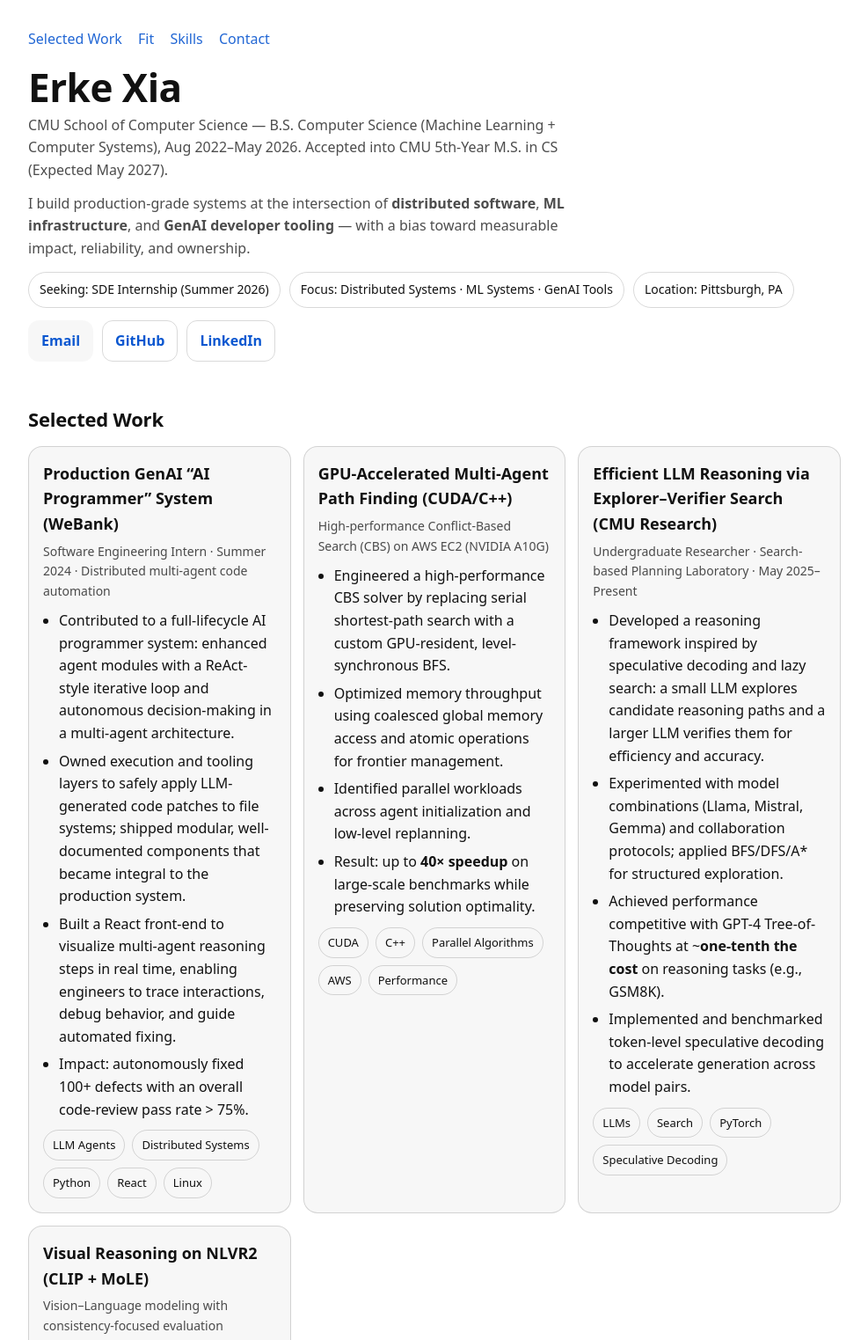
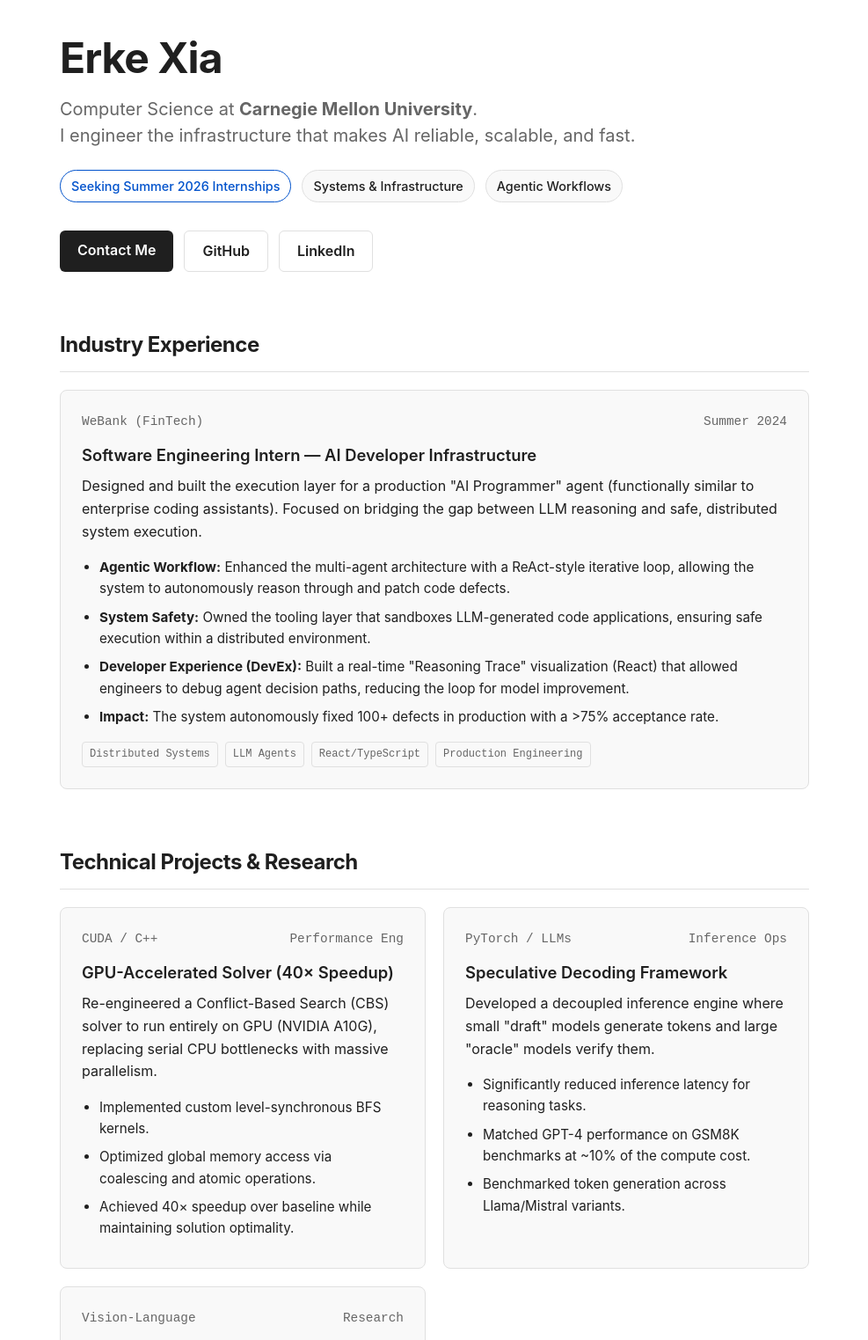
Before and after one commit to ErkeXia/ErkeXia.github.io, a plain HTML site: page index.html in a window 1280 px wide. Shown: the part 20-1543 px from the top of the page at 88% size, without its empty margins (146-1133 px from the left). Drawn offline with Linux system fonts and the light colour scheme.

Commit message:
Revise HTML structure and styles for clarity
Updated title and meta description for better clarity and focus. Adjusted color scheme variables and layout styles for improved aesthetics and usability.

```diff
--- a/index.html
+++ b/index.html
@@ -4,437 +4,368 @@
   <meta charset="utf-8" />
   <meta name="viewport" content="width=device-width,initial-scale=1" />
 
-  <title>Erke Xia | Software Engineer (ML Systems + Distributed Systems)</title>
-  <meta name="description" content="Erke Xia — CMU CS. Built production GenAI developer tooling, GPU-accelerated solvers, and efficient LLM reasoning frameworks. Seeking SDE Internship (Summer 2026)." />
+  <title>Erke Xia | ML Systems & Distributed Computing</title>
+  <meta name="description" content="Erke Xia — CMU CS. Building high-performance inference engines, agentic workflows, and distributed systems." />
 
-  <!-- Open Graph -->
-  <meta property="og:title" content="Erke Xia | Software Engineer (ML Systems + Distributed Systems)" />
-  <meta property="og:description" content="Built production GenAI developer tooling, GPU-accelerated solvers, and efficient LLM reasoning frameworks. Seeking SDE Internship (Summer 2026)." />
+  <meta property="og:title" content="Erke Xia | ML Systems & Distributed Computing" />
+  <meta property="og:description" content="Building high-performance inference engines, agentic workflows, and distributed systems." />
   <meta property="og:type" content="website" />
 
   <style>
     :root{
       color-scheme: light dark;
-      --fg: #111;
-      --muted: rgba(0,0,0,.7);
-      --border: rgba(0,0,0,.15);
-      --card: rgba(0,0,0,.03);
-      --link: #0b57d0;
-      --max: 960px;
-      --r: 16px;
+      --fg: #1f1f1f;
+      --muted: #666;
+      --border: #e0e0e0;
+      --card: #f9f9f9;
+      --link: #0052cc;
+      --accent: #0052cc;
+      --max: 900px;
+      --r: 8px;
     }
     @media (prefers-color-scheme: dark){
       :root{
         --fg: #eee;
-        --muted: rgba(255,255,255,.75);
-        --border: rgba(255,255,255,.18);
-        --card: rgba(255,255,255,.05);
+        --muted: #a0a0a0;
+        --border: #333;
+        --card: #161616;
         --link: #7ab4ff;
+        --accent: #7ab4ff;
       }
     }
     *{ box-sizing: border-box; }
     body{
       margin:0;
-      font:16px/1.6 system-ui,-apple-system,Segoe UI,Roboto,Helvetica,Arial,sans-serif;
+      font:16px/1.6 -apple-system, BlinkMacSystemFont, "Segoe UI", Roboto, Helvetica, Arial, sans-serif;
       color: var(--fg);
-      background: transparent;
+      background-color: canvas;
+      padding-bottom: 80px;
     }
-    a{ color: var(--link); text-decoration: none; }
-    a:hover{ text-decoration: underline; }
+    a{ color: var(--link); text-decoration: none; transition: opacity 0.2s; }
+    a:hover{ text-decoration: underline; opacity: 0.8; }
+
     .wrap{
       max-width: var(--max);
       margin: 0 auto;
-      padding: 52px 18px;
+      padding: 60px 24px;
     }
-    .topbar{
-      display:flex;
-      justify-content: space-between;
-      align-items: flex-start;
-      gap: 16px;
+
+    /* Typography */
+    h1{
+      font-size: 3rem;
+      line-height: 1.1;
+      margin: 0 0 16px;
+      letter-spacing: -1px;
+    }
+    h2{
+      font-size: 1.5rem;
+      margin: 0 0 20px;
+      padding-bottom: 10px;
+      border-bottom: 1px solid var(--border);
+      letter-spacing: -0.5px;
+      display: flex;
+      align-items: center;
+      gap: 12px;
+    }
+    h3{
+      margin: 0 0 8px;
+      font-size: 1.15rem;
+      font-weight: 600;
+    }
+    p { margin: 0 0 16px; }
+
+    .subtitle{
+      font-size: 1.25rem;
+      color: var(--muted);
+      max-width: 65ch;
+      line-height: 1.5;
+      margin-bottom: 24px;
+    }
+
+    /* Components */
+    .pill-container {
+      display: flex;
+      gap: 12px;
+      margin-bottom: 32px;
       flex-wrap: wrap;
-      margin-bottom: 18px;
     }
-    .nav a{
-      margin-right: 14px;
-      opacity: .9;
-      white-space: nowrap;
-    }
-    .nav a:last-child{ margin-right:0; }
-    h1{
-      font-size: 44px;
-      line-height: 1.05;
-      margin: 0 0 8px;
-      letter-spacing: -0.5px;
-    }
-    .subtitle{
-      margin: 0 0 12px;
-      color: var(--muted);
-      max-width: 70ch;
-    }
-    .pillrow{
-      display:flex;
-      flex-wrap: wrap;
-      gap: 10px;
-      margin: 14px 0 6px;
-    }
-    .pill{
-      display:inline-block;
-      padding: 8px 12px;
+    .pill {
+      display: inline-flex;
+      align-items: center;
+      padding: 6px 12px;
+      background: var(--card);
       border: 1px solid var(--border);
       border-radius: 999px;
+      font-size: 0.9rem;
+      font-weight: 500;
+    }
+    .pill.highlight {
+      border-color: var(--accent);
+      color: var(--accent);
       background: transparent;
-      font-size: 14px;
-      color: var(--fg);
     }
-    .cta{
+
+    .btn-row{
       display:flex;
-      gap: 10px;
-      flex-wrap: wrap;
-      margin: 14px 0 0;
+      gap: 12px;
+      margin-top: 24px;
     }
     .btn{
       display:inline-block;
-      padding: 10px 14px;
+      padding: 10px 20px;
+      border-radius: 6px;
+      background: var(--fg);
+      color: canvas;
+      font-weight: 600;
+      text-decoration: none;
+    }
+    .btn:hover { text-decoration: none; opacity: 0.9; }
+    .btn.outline {
+      background: transparent;
       border: 1px solid var(--border);
-      border-radius: 12px;
-      background: transparent;
-      font-weight: 600;
+      color: var(--fg);
     }
-    .btn.primary{
-      border-color: transparent;
-      background: var(--card);
+
+    /* Layouts */
+    section{ margin-top: 64px; }
+
+    .card-grid{
+      display:grid;
+      grid-template-columns: repeat(auto-fit, minmax(300px, 1fr));
+      gap: 20px;
     }
-    section{
-      margin-top: 44px;
-      padding-top: 4px;
-    }
-    h2{
-      font-size: 22px;
-      margin: 0 0 12px;
-      letter-spacing: -0.2px;
-    }
-    .grid{
-      display:grid;
-      grid-template-columns: repeat(auto-fit, minmax(290px, 1fr));
-      gap: 14px;
-    }
+
     .card{
       border: 1px solid var(--border);
       border-radius: var(--r);
-      padding: 16px;
+      padding: 24px;
       background: var(--card);
+      transition: transform 0.2s;
     }
-    .card h3{
-      margin: 0 0 6px;
-      font-size: 18px;
+    .card:hover { border-color: var(--muted); }
+
+    .meta-row {
+      display: flex;
+      justify-content: space-between;
+      color: var(--muted);
+      font-size: 0.9rem;
+      margin-bottom: 12px;
+      font-family: monospace;
     }
-    .small{
-      margin: 6px 0 0;
-      color: var(--muted);
-      font-size: 14px;
-    }
-    ul{
-      margin: 10px 0 0 18px;
-      padding: 0;
-    }
-    li{ margin: 6px 0; }
+
+    ul { margin: 0; padding-left: 20px; }
+    li { margin-bottom: 8px; font-size: 0.95rem; }
+
     .tags{
-      margin-top: 10px;
+      margin-top: 16px;
       display:flex;
       flex-wrap: wrap;
       gap: 8px;
     }
     .tag{
-      font-size: 13px;
-      padding: 6px 10px;
+      font-size: 12px;
+      padding: 4px 8px;
       border: 1px solid var(--border);
-      border-radius: 999px;
-      background: transparent;
-      color: var(--fg);
+      border-radius: 4px;
+      color: var(--muted);
+      font-family: monospace;
     }
-    .twoCol{
-      display:grid;
-      grid-template-columns: 1.2fr .8fr;
-      gap: 14px;
+
+    /* Philosophy Section (The Implicit "Fit") */
+    .philosophy-grid {
+      display: grid;
+      grid-template-columns: repeat(3, 1fr);
+      gap: 20px;
     }
-    @media (max-width: 860px){
-      .twoCol{ grid-template-columns: 1fr; }
+    .philosophy-item h4 { margin: 0 0 8px; font-size: 1rem; color: var(--fg); }
+    .philosophy-item p { font-size: 0.9rem; color: var(--muted); line-height: 1.5; }
+
+    @media (max-width: 768px){
+      .philosophy-grid { grid-template-columns: 1fr; }
+      h1 { font-size: 2.5rem; }
     }
-    footer{
-      margin-top: 56px;
-      padding-top: 18px;
+
+    footer {
+      margin-top: 80px;
       border-top: 1px solid var(--border);
+      padding-top: 32px;
       color: var(--muted);
-      font-size: 14px;
-    }
-    .skip{
-      position:absolute;
-      left:-999px;
-      top:auto;
-      width:1px;
-      height:1px;
-      overflow:hidden;
-    }
-    .skip:focus{
-      position:static;
-      width:auto;
-      height:auto;
-      padding:10px 12px;
-      border:1px solid var(--border);
-      border-radius: 10px;
-      display:inline-block;
-      margin-bottom: 14px;
-      background: var(--card);
+      font-size: 0.9rem;
     }
   </style>
 </head>
 
 <body>
   <div class="wrap">
-    <a class="skip" href="#content">Skip to content</a>
 
-    <div class="topbar">
-      <div class="nav" aria-label="Site navigation">
-        <a href="#work">Selected Work</a>
-        <a href="#fit">Fit</a>
-        <a href="#skills">Skills</a>
-        <a href="#contact">Contact</a>
-      </div>
-    </div>
-
-    <main id="content">
     <header>
       <h1>Erke Xia</h1>
       <p class="subtitle">
-          CMU School of Computer Science — B.S. Computer Science (Machine Learning + Computer Systems), Aug 2022–May 2026.
-          Accepted into CMU 5th-Year M.S. in CS (Expected May 2027).
-        </p>
-        <p class="subtitle">
-          I build production-grade systems at the intersection of <b>distributed software</b>, <b>ML infrastructure</b>, and
-          <b>GenAI developer tooling</b> — with a bias toward measurable impact, reliability, and ownership.
+        Computer Science at <b>Carnegie Mellon University</b>.<br>
+        I engineer the infrastructure that makes AI reliable, scalable, and fast.
       </p>
 
-        <div class="pillrow" aria-label="Highlights">
-          <span class="pill">Seeking: SDE Internship (Summer 2026)</span>
-          <span class="pill">Focus: Distributed Systems · ML Systems · GenAI Tools</span>
-          <span class="pill">Location: Pittsburgh, PA</span>
+      <div class="pill-container">
+        <span class="pill highlight">Seeking Summer 2026 Internships</span>
+        <span class="pill">Systems & Infrastructure</span>
+        <span class="pill">Agentic Workflows</span>
       </div>
 
-        <div class="cta" aria-label="Primary links">
-          <a class="btn primary" href="mailto:exia@andrew.cmu.edu">Email</a>
-          <a class="btn" href="https://github.com/yourhandle">GitHub</a>
-          <a class="btn" href="https://www.linkedin.com/in/yourhandle/">LinkedIn</a>
+      <div class="btn-row">
+        <a class="btn" href="mailto:exia@andrew.cmu.edu">Contact Me</a>
+        <a class="btn outline" href="https://github.com/yourhandle">GitHub</a>
+        <a class="btn outline" href="https://www.linkedin.com/in/yourhandle/">LinkedIn</a>
       </div>
     </header>
 
-      <section id="work">
-        <h2>Selected Work</h2>
+    <section id="experience">
+      <h2>Industry Experience</h2>
 
-        <div class="grid">
-          <article class="card">
-            <h3>Production GenAI “AI Programmer” System (WeBank)</h3>
-            <p class="small">
-              Software Engineering Intern · Summer 2024 · Distributed multi-agent code automation
+      <div class="card">
+        <div class="meta-row">
+          <span>WeBank (FinTech)</span>
+          <span>Summer 2024</span>
+        </div>
+        <h3>Software Engineering Intern — AI Developer Infrastructure</h3>
+        <p>
+          Designed and built the execution layer for a production "AI Programmer" agent (functionally similar to
+          enterprise coding assistants). Focused on bridging the gap between LLM reasoning and safe, distributed system execution.
         </p>
         <ul>
           <li>
-                Contributed to a full-lifecycle AI programmer system: enhanced agent modules with a ReAct-style iterative loop and
-                autonomous decision-making in a multi-agent architecture.
+            <b>Agentic Workflow:</b> Enhanced the multi-agent architecture with a ReAct-style iterative loop, allowing the system to autonomously reason through and patch code defects.
           </li>
           <li>
-                Owned execution and tooling layers to safely apply LLM-generated code patches to file systems; shipped modular,
-                well-documented components that became integral to the production system.
+            <b>System Safety:</b> Owned the tooling layer that sandboxes LLM-generated code applications, ensuring safe execution within a distributed environment.
           </li>
           <li>
-                Built a React front-end to visualize multi-agent reasoning steps in real time, enabling engineers to trace interactions,
-                debug behavior, and guide automated fixing.
+            <b>Developer Experience (DevEx):</b> Built a real-time "Reasoning Trace" visualization (React) that allowed engineers to debug agent decision paths, reducing the loop for model improvement.
           </li>
           <li>
-                Impact: autonomously fixed 100+ defects with an overall code-review pass rate &gt; 75%.
+            <b>Impact:</b> The system autonomously fixed 100+ defects in production with a >75% acceptance rate.
           </li>
         </ul>
-            <div class="tags" aria-label="Tech tags">
+        <div class="tags">
+          <span class="tag">Distributed Systems</span>
           <span class="tag">LLM Agents</span>
-              <span class="tag">Distributed Systems</span>
-              <span class="tag">Python</span>
-              <span class="tag">React</span>
-              <span class="tag">Linux</span>
+          <span class="tag">React/TypeScript</span>
+          <span class="tag">Production Engineering</span>
         </div>
-          </article>
+      </div>
+    </section>
 
-          <article class="card">
-            <h3>GPU-Accelerated Multi-Agent Path Finding (CUDA/C++)</h3>
-            <p class="small">
-              High-performance Conflict-Based Search (CBS) on AWS EC2 (NVIDIA A10G)
+    <section id="projects">
+      <h2>Technical Projects & Research</h2>
+
+      <div class="card-grid">
+        <div class="card">
+          <div class="meta-row">
+            <span>CUDA / C++</span>
+            <span>Performance Eng</span>
+          </div>
+          <h3>GPU-Accelerated Solver (40× Speedup)</h3>
+          <p>
+            Re-engineered a Conflict-Based Search (CBS) solver to run entirely on GPU (NVIDIA A10G), replacing serial CPU bottlenecks with massive parallelism.
           </p>
           <ul>
-              <li>
-                Engineered a high-performance CBS solver by replacing serial shortest-path search with a custom GPU-resident,
-                level-synchronous BFS.
-              </li>
-              <li>
-                Optimized memory throughput using coalesced global memory access and atomic operations for frontier management.
-              </li>
-              <li>
-                Identified parallel workloads across agent initialization and low-level replanning.
-              </li>
-              <li>
-                Result: up to <b>40× speedup</b> on large-scale benchmarks while preserving solution optimality.
-              </li>
-            </ul>
-            <div class="tags" aria-label="Tech tags">
-              <span class="tag">CUDA</span>
-              <span class="tag">C++</span>
-              <span class="tag">Parallel Algorithms</span>
-              <span class="tag">AWS</span>
-              <span class="tag">Performance</span>
-            </div>
-          </article>
-
-          <article class="card">
-            <h3>Efficient LLM Reasoning via Explorer–Verifier Search (CMU Research)</h3>
-            <p class="small">
-              Undergraduate Researcher · Search-based Planning Laboratory · May 2025–Present
-            </p>
-            <ul>
-              <li>
-                Developed a reasoning framework inspired by speculative decoding and lazy search:
-                a small LLM explores candidate reasoning paths and a larger LLM verifies them for efficiency and accuracy.
-              </li>
-              <li>
-                Experimented with model combinations (Llama, Mistral, Gemma) and collaboration protocols; applied BFS/DFS/A* for
-                structured exploration.
-              </li>
-              <li>
-                Achieved performance competitive with GPT-4 Tree-of-Thoughts at ~<b>one-tenth the cost</b> on reasoning tasks
-                (e.g., GSM8K).
-              </li>
-              <li>
-                Implemented and benchmarked token-level speculative decoding to accelerate generation across model pairs.
-              </li>
-            </ul>
-            <div class="tags" aria-label="Tech tags">
-              <span class="tag">LLMs</span>
-              <span class="tag">Search</span>
-              <span class="tag">PyTorch</span>
-              <span class="tag">Speculative Decoding</span>
-            </div>
-          </article>
-
-          <article class="card">
-            <h3>Visual Reasoning on NLVR2 (CLIP + MoLE)</h3>
-            <p class="small">
-              Vision–Language modeling with consistency-focused evaluation
-            </p>
-            <ul>
-              <li>
-                Built a visual reasoning framework with CLIP-guided hard negative mining to mitigate spurious correlations.
-              </li>
-              <li>
-                Designed a Mixture-of-LoRA-Experts (MoLE) architecture routing samples to specialized reasoning experts
-                (spatial, counting, attribute).
-              </li>
-              <li>
-                Improved logical consistency to <b>0.77</b> and asymmetric consistency to <b>0.87</b>;
-                achieved <b>71.6%</b> aggregate accuracy among supervised baselines.
-              </li>
-            </ul>
-            <div class="tags" aria-label="Tech tags">
-              <span class="tag">VLM</span>
-              <span class="tag">CLIP</span>
-              <span class="tag">LoRA</span>
-              <span class="tag">Model Routing</span>
-            </div>
-          </article>
-        </div>
-
-        <p class="small" style="margin-top:12px;">
-          Note: some implementation details may be summarized or anonymized.
-        </p>
-      </section>
-
-      <section id="fit">
-        <h2>Why I’m a strong fit for Amazon SDE Intern (Summer 2026)</h2>
-
-        <div class="twoCol">
-          <div class="card">
-            <h3>What I’m looking for</h3>
-            <p class="small">
-              A team where interns can own real software end-to-end — design, implement, test, deploy, and operate — in an environment
-              that values customer impact, operational excellence, and fast iteration.
-            </p>
-            <ul>
-              <li>Scalable services and distributed systems</li>
-              <li>GenAI/AI-powered developer productivity tooling</li>
-              <li>Strong engineering fundamentals: code quality, debugging, CI/CD</li>
-              <li>Ambiguous problems with real users and measurable outcomes</li>
+            <li>Implemented custom level-synchronous BFS kernels.</li>
+            <li>Optimized global memory access via coalescing and atomic operations.</li>
+            <li>Achieved 40× speedup over baseline while maintaining solution optimality.</li>
           </ul>
         </div>
 
         <div class="card">
-            <h3>What I bring</h3>
+          <div class="meta-row">
+            <span>PyTorch / LLMs</span>
+            <span>Inference Ops</span>
+          </div>
+          <h3>Speculative Decoding Framework</h3>
+          <p>
+            Developed a decoupled inference engine where small "draft" models generate tokens and large "oracle" models verify them.
+          </p>
           <ul>
-              <li>
-                <b>Ownership mindset:</b> shipped core execution/tooling in a production multi-agent system and built debugging UX to
-                shorten iteration loops.
-              </li>
-              <li>
-                <b>Systems rigor:</b> performance engineering on GPUs (40× speedup) and comfort with low-level bottlenecks.
-              </li>
-              <li>
-                <b>Practical ML systems:</b> efficient LLM reasoning + speculative decoding with careful benchmarking and protocols.
-              </li>
-              <li>
-                <b>Collaboration:</b> experience building tools that other engineers rely on (documentation, modularity, reviewability).
-              </li>
+            <li>Significantly reduced inference latency for reasoning tasks.</li>
+            <li>Matched GPT-4 performance on GSM8K benchmarks at ~10% of the compute cost.</li>
+            <li>Benchmarked token generation across Llama/Mistral variants.</li>
           </ul>
-            <p class="small">
-              These map directly to Amazon’s intern expectations around scalable distributed solutions, GenAI tools, and owning the full
-              lifecycle of code in a large engineering organization.
+        </div>
+
+        <div class="card">
+          <div class="meta-row">
+            <span>Vision-Language</span>
+            <span>Research</span>
+          </div>
+          <h3>Visual Reasoning with MoLE</h3>
+          <p>
+            Architected a Mixture-of-LoRA-Experts (MoLE) system to route visual tasks to specialized experts (spatial vs. counting).
+          </p>
+          <ul>
+            <li>Utilized CLIP-guided hard negative mining.</li>
+            <li>Improved logical consistency scores to 0.77 (State-of-the-Art for supervised baselines).</li>
+          </ul>
+        </div>
+      </div>
+    </section>
+
+    <section id="philosophy">
+      <h2>Engineering Philosophy</h2>
+      <p class="subtitle" style="font-size: 1rem; margin-bottom: 30px;">
+        I don't just build models; I build the systems that make them useful, scalable, and efficient.
+      </p>
+
+      <div class="philosophy-grid">
+        <div class="philosophy-item">
+          <h4>End-to-End Ownership</h4>
+          <p>
+            I believe engineers should own their code from design to deployment. Whether it's building the frontend for a debugger or writing the CUDA kernel for the backend, I thrive when I own the full lifecycle of a feature.
+          </p>
+        </div>
+        <div class="philosophy-item">
+          <h4>Tools > Tasks</h4>
+          <p>
+            Instead of solving a problem once, I build tools that solve it forever. My work on agentic workflows is driven by a desire to automate developer toil and enhance productivity through GenAI.
+          </p>
+        </div>
+        <div class="philosophy-item">
+          <h4>Performance Matters</h4>
+          <p>
+            In distributed systems, efficiency is feature #1. From optimizing memory throughput on GPUs to reducing inference costs by 90%, I focus on the operational metrics that drive business value.
           </p>
         </div>
       </div>
     </section>
 
     <section id="skills">
-        <h2>Skills</h2>
-        <div class="grid">
+      <h2>Technical Arsenal</h2>
       <div class="card">
-            <h3>Languages</h3>
-            <p class="small">C, C++, Java, Python, JavaScript/TypeScript, SML, OCaml, R</p>
-          </div>
-          <div class="card">
-            <h3>ML / Data</h3>
-            <p class="small">PyTorch, TensorFlow, Spark/PySpark, SQL</p>
-          </div>
-          <div class="card">
-            <h3>Systems / Tools</h3>
-            <p class="small">Linux, Git, Docker, CUDA, TCP/Networking, React, AWS</p>
-          </div>
-        </div>
-      </section>
-
-      <section id="contact">
-        <h2>Contact</h2>
-        <div class="card">
-          <p style="margin:0;">
-            Email: <a href="mailto:exia@andrew.cmu.edu">exia@andrew.cmu.edu</a><br/>
-            GitHub: <a href="https://github.com/yourhandle">github.com/yourhandle</a><br/>
-            LinkedIn: <a href="https://www.linkedin.com/in/yourhandle/">linkedin.com/in/yourhandle</a>
-          </p>
+        <ul style="list-style: none; padding: 0; display: grid; grid-template-columns: repeat(auto-fit, minmax(200px, 1fr)); gap: 16px;">
+          <li>
+            <strong>Languages:</strong><br>
+            <span style="color:var(--muted)">C, C++, Java, Python, OCaml</span>
+          </li>
+          <li>
+            <strong>Machine Learning:</strong><br>
+            <span style="color:var(--muted)">PyTorch, Transformers, LangChain, CUDA</span>
+          </li>
+          <li>
+            <strong>Infrastructure:</strong><br>
+            <span style="color:var(--muted)">AWS (EC2/S3), Docker, Linux, Git</span>
+          </li>
+          <li>
+            <strong>Web:</strong><br>
+            <span style="color:var(--muted)">React, TypeScript, REST APIs</span>
+          </li>
+        </ul>
       </div>
     </section>
 
     <footer>
-        <p style="margin:0;">
-          © <span id="y"></span> Erke Xia · Built with GitHub Pages
-        </p>
+      <p>© <span id="year"></span> Erke Xia. Focused on Summer 2026 opportunities.</p>
     </footer>
-    </main>
   </div>
 
   <script>
-    document.getElementById("y").textContent = new Date().getFullYear();
+    document.getElementById("year").textContent = new Date().getFullYear();
   </script>
 </body>
 </html>
```
Lines whose indentation alone changed are shown as unchanged.
